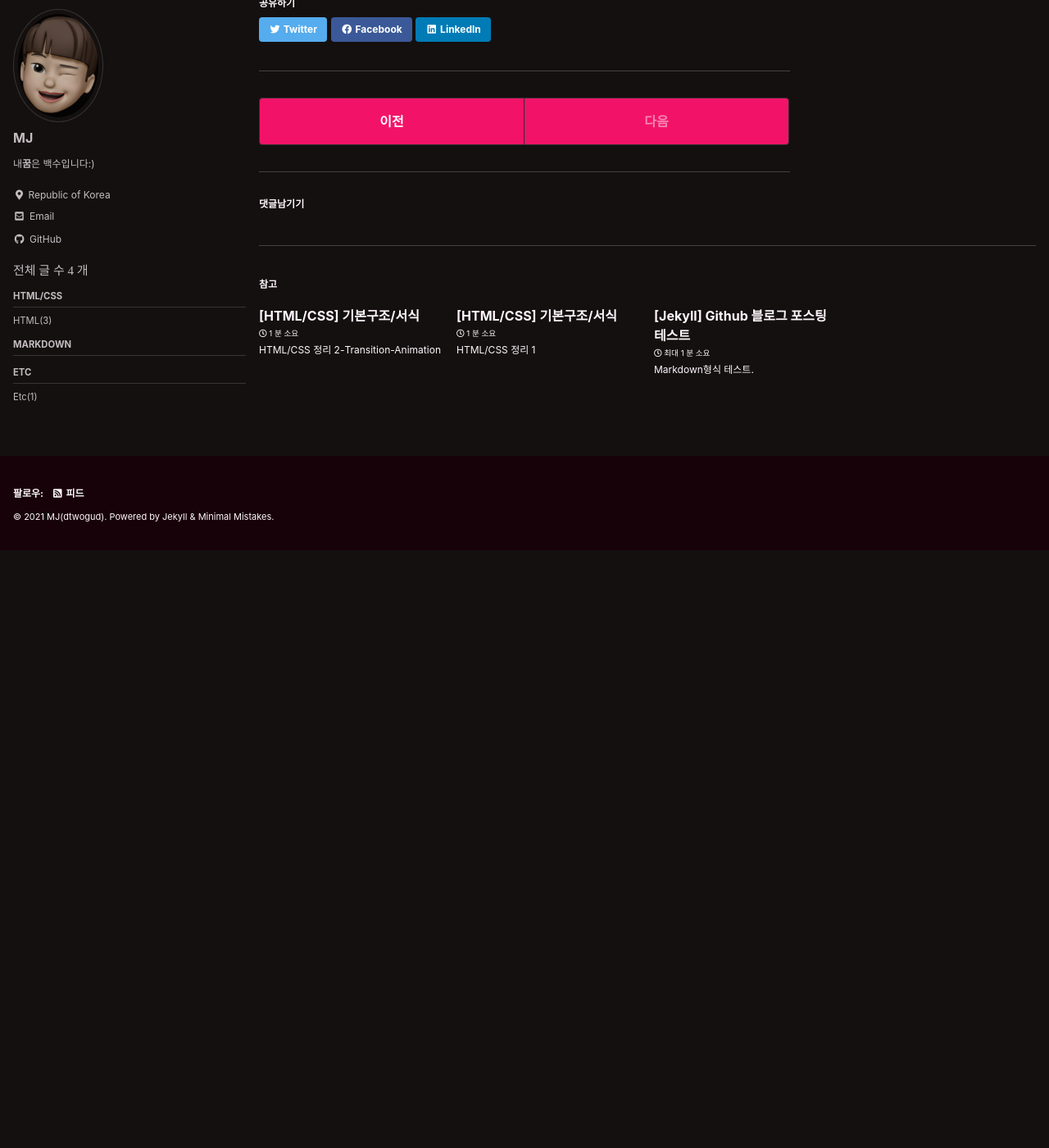
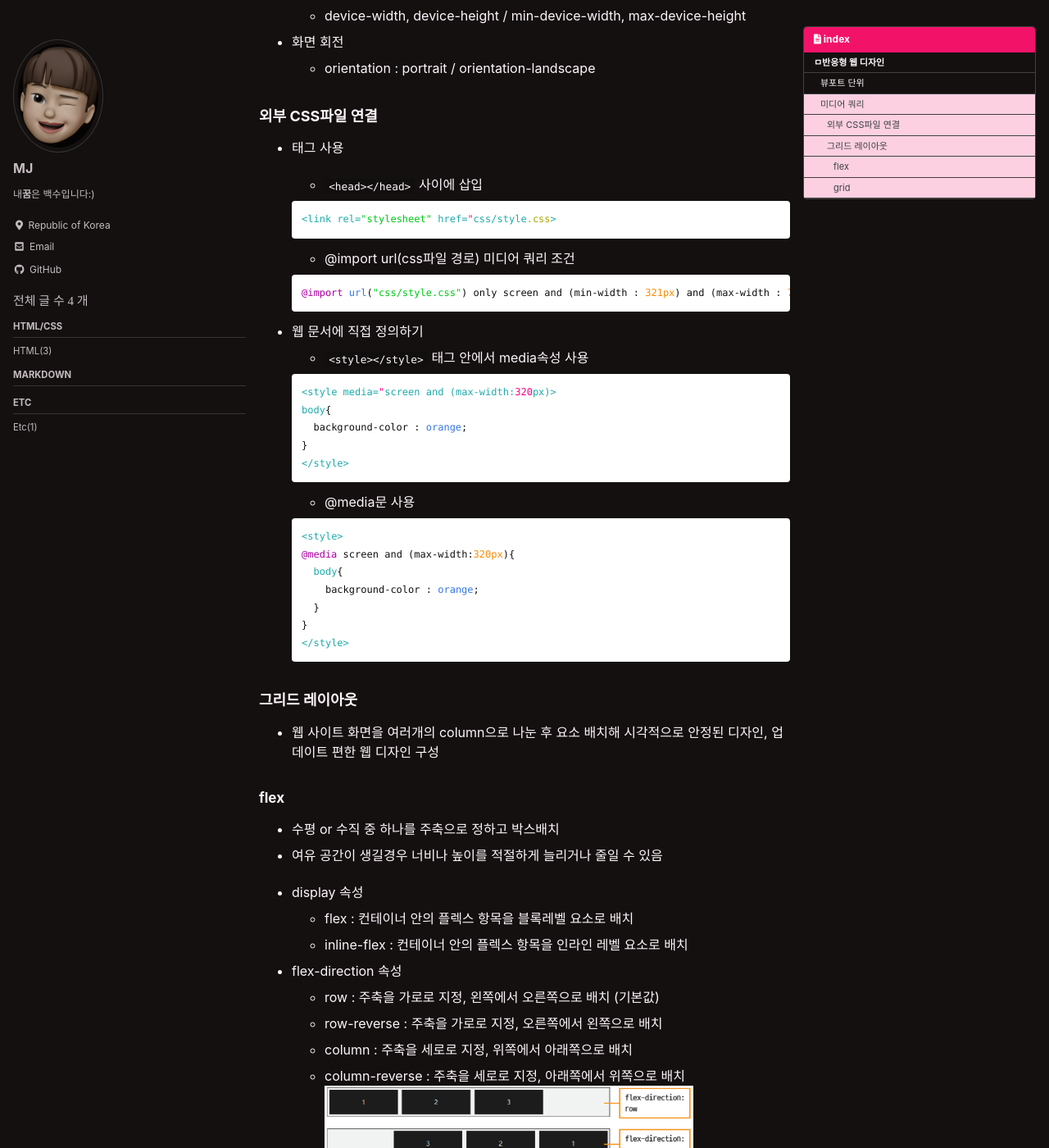
Before and after one commit to dtwogud/dtwogud.github.io, a Jekyll site: the page built from _posts/2021-07-26-html-css-3.md, in a window 1280 px wide and 1400 px high, scrolled down 980 px. Shown: the whole window at 82% size. Built offline with Jekyll 4.4.1, drawn with Linux system fonts in a browser that asks for light colours; cached includes are drawn as plain includes; some web fonts are replaced; comment, search, counter and statistics services are not loaded; before the commit the page ends 1651 px from its top, so only the background shows below that; some of the changed text lies outside the part shown.

Commit message:
flex grid 추가설명

````diff
--- a/_posts/2021-07-26-html-css-3.md
+++ b/_posts/2021-07-26-html-css-3.md
@@ -32,3 +32,84 @@
 - 접속하는 장치(미디어)에 따라 특정한 CSS스타일 사용
 - @media 속성을 이용해 특정 미디어에서 적용할 CSS 지정
 - `<style></style>`태그 안에 사용
+
+```css
+@media screen and (min-width : 768px) and (max-width :1439px){
+}
+</style>
+```
+- 웹 문서의 가로, 세로(뷰포트)
+  - width, height / min-width, max-width, max-width, max-height
+- 단말기의 가로, 세로
+  - device-width, device-height / min-device-width, max-device-height
+- 화면 회전
+  - orientation : portrait / orientation-landscape
+
+### 외부 CSS파일 연결
+- <link> 태그 사용
+
+  - `<head></head>` 사이에 삽입
+
+  ```css
+  <link rel="stylesheet" href="css/style.css>
+  ```
+
+  - @import url(css파일 경로) 미디어 쿼리 조건
+
+  ```css
+  @import url("css/style.css") only screen and (min-width : 321px) and (max-width : 768px);
+  ```
+
+- 웹 문서에 직접 정의하기
+  - `<style></style>` 태그 안에서 media속성 사용
+
+  ```css
+  <style media="screen and (max-width:320px)>
+  body{
+    background-color : orange;
+  }
+  </style>
+  ```
+
+  - @media문 사용
+
+  ```css
+  <style>
+  @media screen and (max-width:320px){
+    body{
+      background-color : orange;
+    }
+  }
+  </style>
+  ```
+
+### 그리드 레이아웃
+- 웹 사이트 화면을 여러개의 column으로 나눈 후 요소 배치해 시각적으로 안정된 디자인, 업데이트 편한 웹 디자인 구성
+
+#### flex
+- 수평 or 수직 중 하나를 주축으로 정하고 박스배치
+- 여유 공간이 생길경우 너비나 높이를 적절하게 늘리거나 줄일 수 있음
+
+- display 속성
+  - flex : 컨테이너 안의 플렉스 항목을 블록레벨 요소로 배치
+  - inline-flex : 컨테이너 안의 플렉스 항목을 인라인 레벨 요소로 배치
+
+- flex-direction 속성
+  - row : 주축을 가로로 지정, 왼쪽에서 오른쪽으로 배치 (기본값)
+  - row-reverse : 주축을 가로로 지정, 오른쪽에서 왼쪽으로 배치
+  - column : 주축을 세로로 지정, 위쪽에서 아래쪽으로 배치
+  - column-reverse : 주축을 세로로 지정, 아래쪽에서 위쪽으로 배치
+<img src="https://dtwogud.github.io/assets/images/flex.png" width="450px">
+
+- flex-wrap 속성
+  - nowrap : 플렉스 항목 한 줄에 표시(기본값)
+  - wrap : 플렉스 항목을 여러 줄에 표시
+  - wrap-reverse : 플렉스 항목을 여러줄에 표시하되, 시작점과 끝점이 바뀜
+  <img src="https://dtwogud.github.io/assets/images/flexwrap.png" width="650px">
+
+- justify-content 속성(플렉스 항목 배치를 위한 속성)
+  -
+
+#### grid
+- 수평이나 수직 어디로든 배치 가능
+- 레고 블록을 끼워 맞추듯 요소 배치가능
````
Also changed, not shown: assets/images/flex.png (added), assets/images/flexwrap.png (added).
